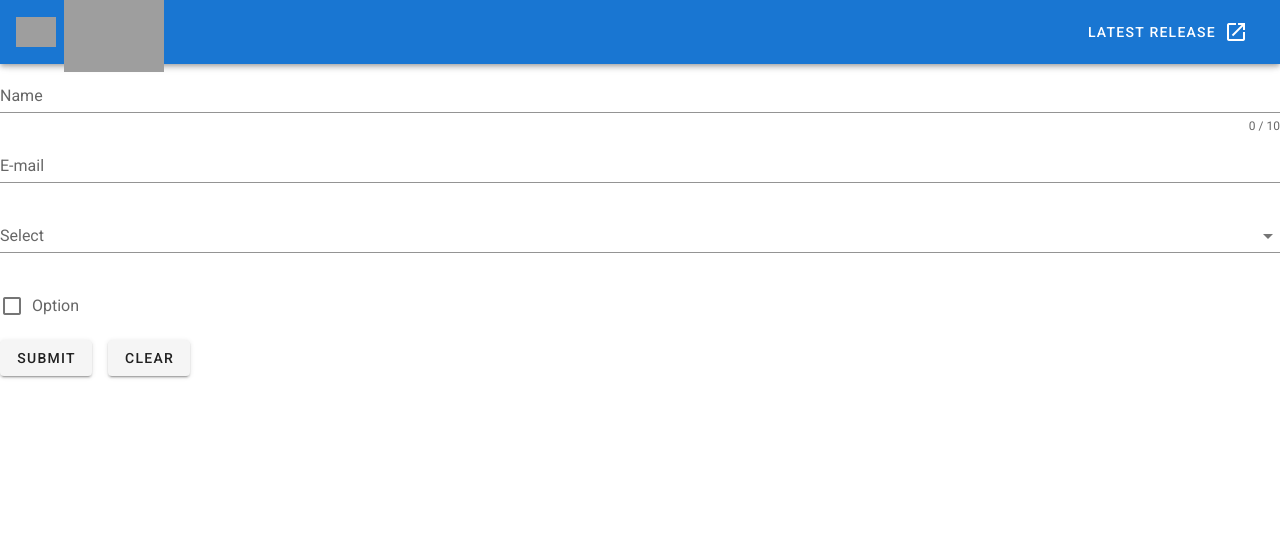
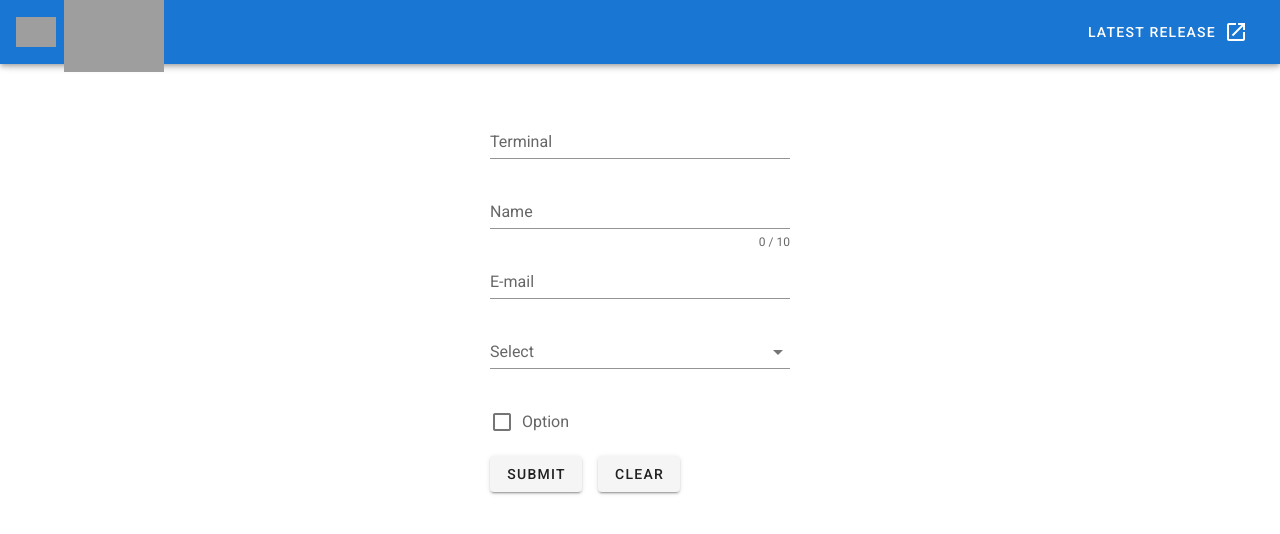
Before and after one commit to Tarabass/vuetify_veevalidate, a Vue app: page / in a window 1280 px wide. Shown: the top 534 px of the page. Built offline with nearby package versions, Linux system fonts and the light colour scheme; grey boxes are pictures that could not be loaded.

Commit message:
Add terminal field with debounce

```diff
--- a/src/components/HelloWorld.vue
+++ b/src/components/HelloWorld.vue
@@ -1,6 +1,13 @@
 <template>
   <ValidationObserver ref="observer" v-slot="{ /* validate, reset */ }">
-    <form>
+    <form style="width: 300px; margin: 50px auto 0">
+      <ValidationProvider v-slot="{ errors }" name="Terminal" rules="min:3|unique" mode="aggressive" :debounce="300">
+        <v-text-field
+          v-model="terminal"
+          :error-messages="errors"
+          label="Terminal"
+        ></v-text-field>
+      </ValidationProvider>
       <ValidationProvider v-slot="{ errors }" name="Name" rules="required|max:10">
         <v-text-field
           v-model="name"
@@ -46,7 +53,7 @@
 </template>
 
 <script>
-import { required, email, max } from 'vee-validate/dist/rules'
+import { required, email, max, min } from 'vee-validate/dist/rules'
 import { extend, ValidationObserver, ValidationProvider, setInteractionMode } from 'vee-validate'
 
 setInteractionMode('eager')
@@ -54,6 +61,19 @@ setInteractionMode('eager')
 extend('required', {
   ...required,
   message: '{_field_} can not be empty'
+})
+
+extend('min', {
+  ...min,
+  message: '{_field_} must be greater than {length} characters'
+})
+
+extend('unique', {
+  validate (value) {
+    const terminals = ['lassen', 'kantbank', 'ponsen']
+    return terminals.indexOf(value) < 0
+  },
+  message: 'The {_field_} field must be unique'
 })
 
 extend('max', {
@@ -72,6 +92,7 @@ export default {
     ValidationObserver
   },
   data: () => ({
+    terminal: '',
     name: '',
     email: '',
     select: null,
@@ -89,6 +110,7 @@ export default {
       this.$refs.observer.validate()
     },
     clear () {
+      this.terminal = ''
       this.name = ''
       this.email = ''
       this.select = null
```
